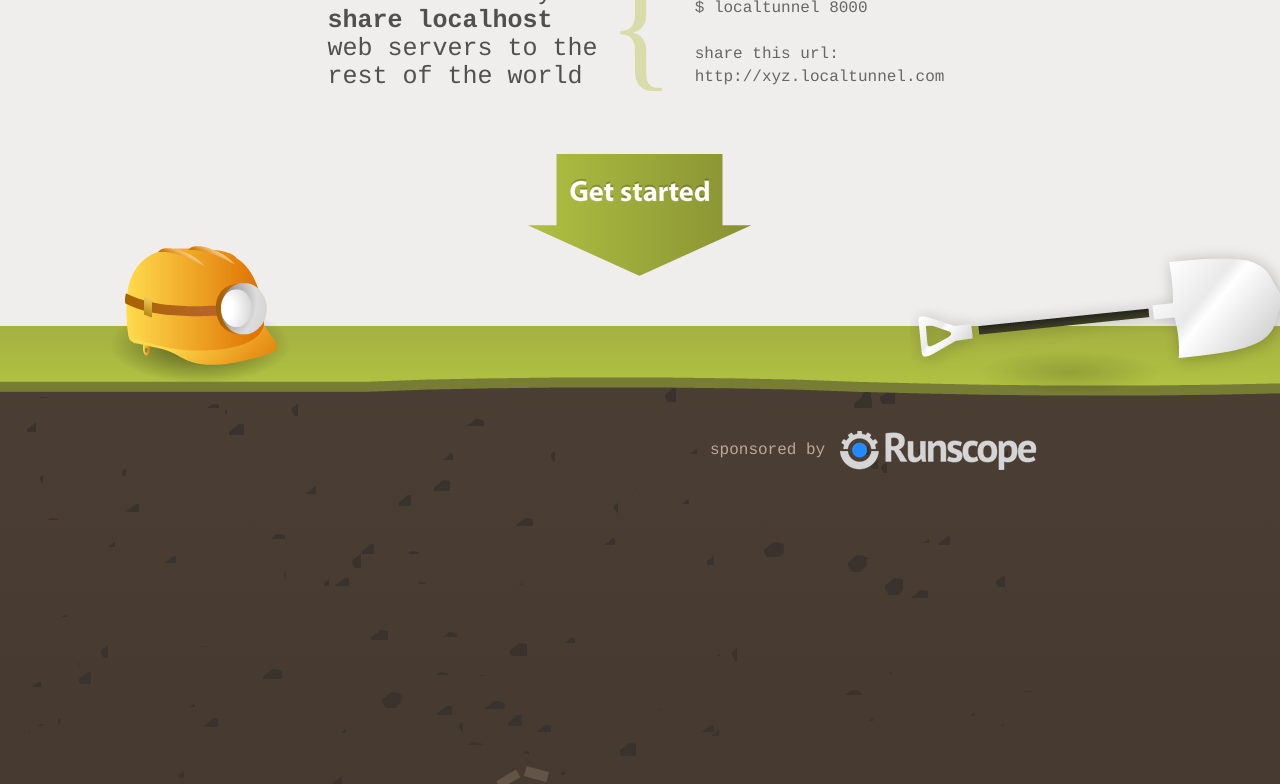
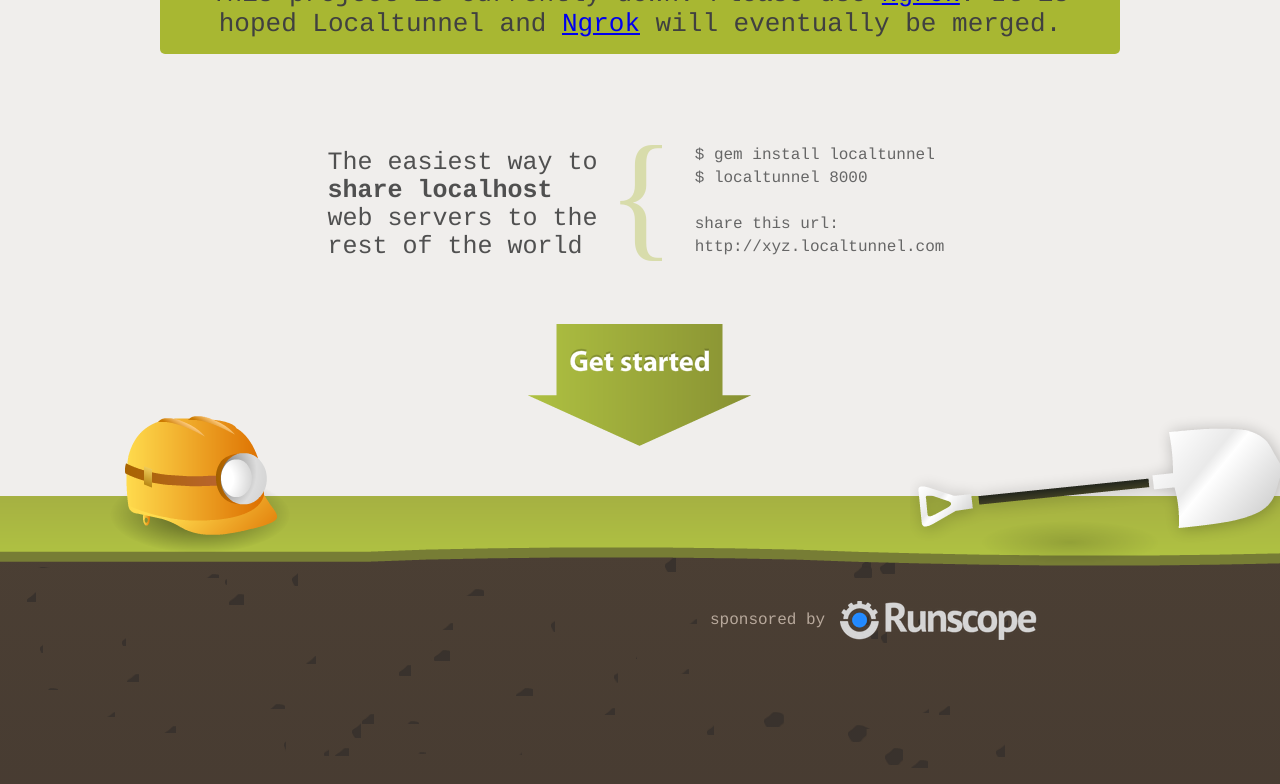
Before and after one commit to progrium/localtunnel, a plain HTML site: page index.html in a window 1280 px wide. Shown: the part 316-1100 px from the top of the page. Drawn offline with Linux system fonts and the light colour scheme.

Commit message:
Added redirect to Ngrok div to http://progrium.com/localtunnel/

```diff
--- a/index.html
+++ b/index.html
@@ -18,6 +18,7 @@
 		<center>
 		<div class="content">
 			<div class="banner"></div>
+			<div class="redirect">This project is currently down. Please use <a href="https://ngrok.com/">Ngrok</a>. It is hoped Localtunnel and <a href="https://ngrok.com/">Ngrok</a> will eventually be merged.</div>
 
 			<div class="callout">
 				<span class="description" style="padding-top: 15px;">The easiest way to <span class="highlight">share localhost</span> web servers to the rest of the world</span>
--- a/style/index.css
+++ b/style/index.css
@@ -22,6 +22,14 @@ body {
 			margin-left:auto;
 			margin-right:auto;
 			margin-bottom:80px;
+		}
+
+		.content .redirect {
+			margin-bottom: 80px;
+		    font-size: 26px;
+		    background-color: #A8B732;
+		    padding: 15px;
+		    border-radius: 5px;
 		}
 
 		.content .callout {
```
